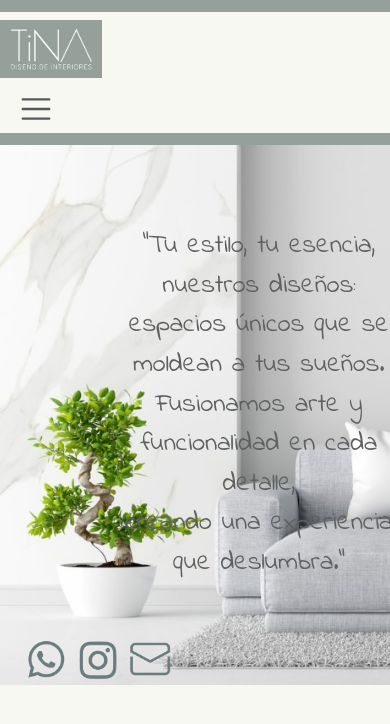
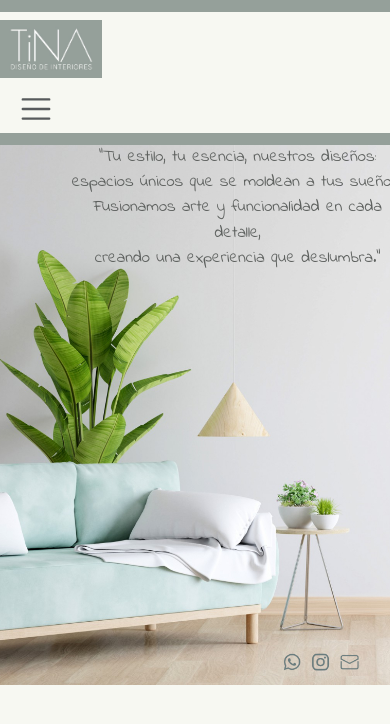
Before and after one commit to Fica-Millan/coder_TinaDisenioDeInteriores, a plain HTML site: page index.html in a window 390 px wide. Drawn offline with nearby package versions, Linux system fonts and the light colour scheme.

Commit message:
[m - v3] Index terminado

```diff
--- a/css/style.css
+++ b/css/style.css
@@ -1,6 +1,5 @@
 /*RESET - por default todo el documento va a tener este formato */
 *{
-    /*font-family: 'Lato', sans-serif;*/
     font-family: 'adam';
     font-size: x-large;
     background-color: #f7f8f2;
@@ -14,13 +13,10 @@
     src: url(../fonts/Adam-Bold.ttf);
 }
 
-/*  COLORES:
-    rosa #f0e3db;
-    verde1 #c3d3c6;
-    verde2 #bdd2c1;
-    verde oscuro #95a09a;
-    verde H1 #5e615f99;
-    tiza #f7f8f2;   */
+/*COLORES:
+  rosa #f0e3db;      verde1 #c3d3c6;
+  verde2 #bdd2c1;    verde oscuro #95a09a;
+  verdeH1 #5e615f99; tiza #f7f8f2;   */
 
 /*ESTILOS DEL HEADER*/
 
@@ -88,7 +84,7 @@ h1{
     color:#5e615f;
     position: absolute;
     top: 15%;
-    left: 30%;
+    left: 25%;
     background: none;
 }
 .img-portada{
@@ -191,3 +187,21 @@ h1{
     border: none;
     background-color: #bdd2c1;
 }
+
+/*MEDIA QUERIES*/
+@media (min-width:300px) and (max-width:576px) {
+    .frase{
+        font-size:0.7em;
+        top: 0%;
+        left: 20%;
+    }
+    .img-portada{
+        background-image: url(../assets/portada2.jpg);
+    }
+    .contenedor-iconos{
+        margin-left: 300px;
+    }
+    .icono-footer{
+        width: 15%;
+    }
+}
```
Also changed, not shown: assets/portada2.jpg (added).
